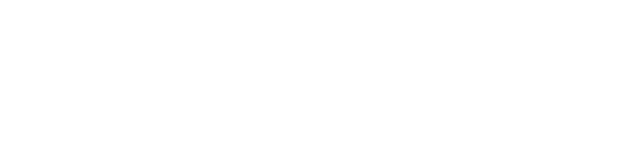
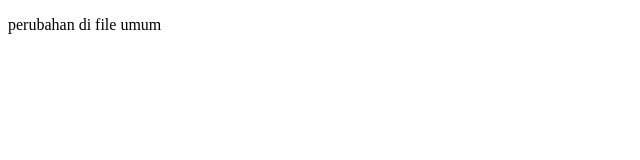
Before and after one commit to hamzahmhmmd/test-import, a plain HTML site: page index.html in a window 1280 px wide. Shown: the whole page, without its empty margins (0-640 px from the left). Drawn offline with Linux system fonts and the light colour scheme.

Commit message:
perubahan di file umum pada cabang

```diff
--- a/index.html
+++ b/index.html
@@ -5,6 +5,6 @@
 	<title>CONTO01</title>
 </head>
 <body>
-
+	<p>perubahan di file umum</p>
 </body>
 </html>
```
